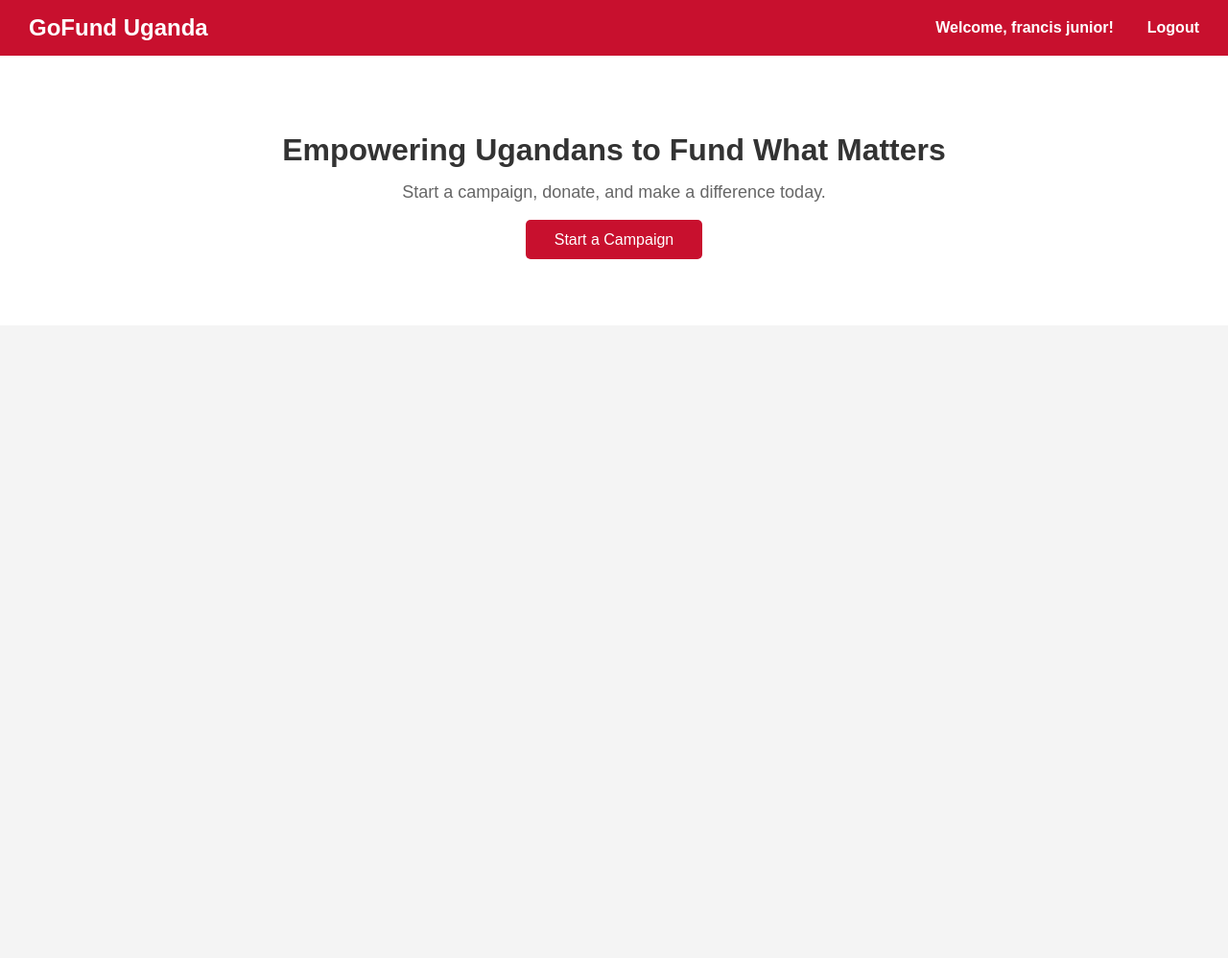
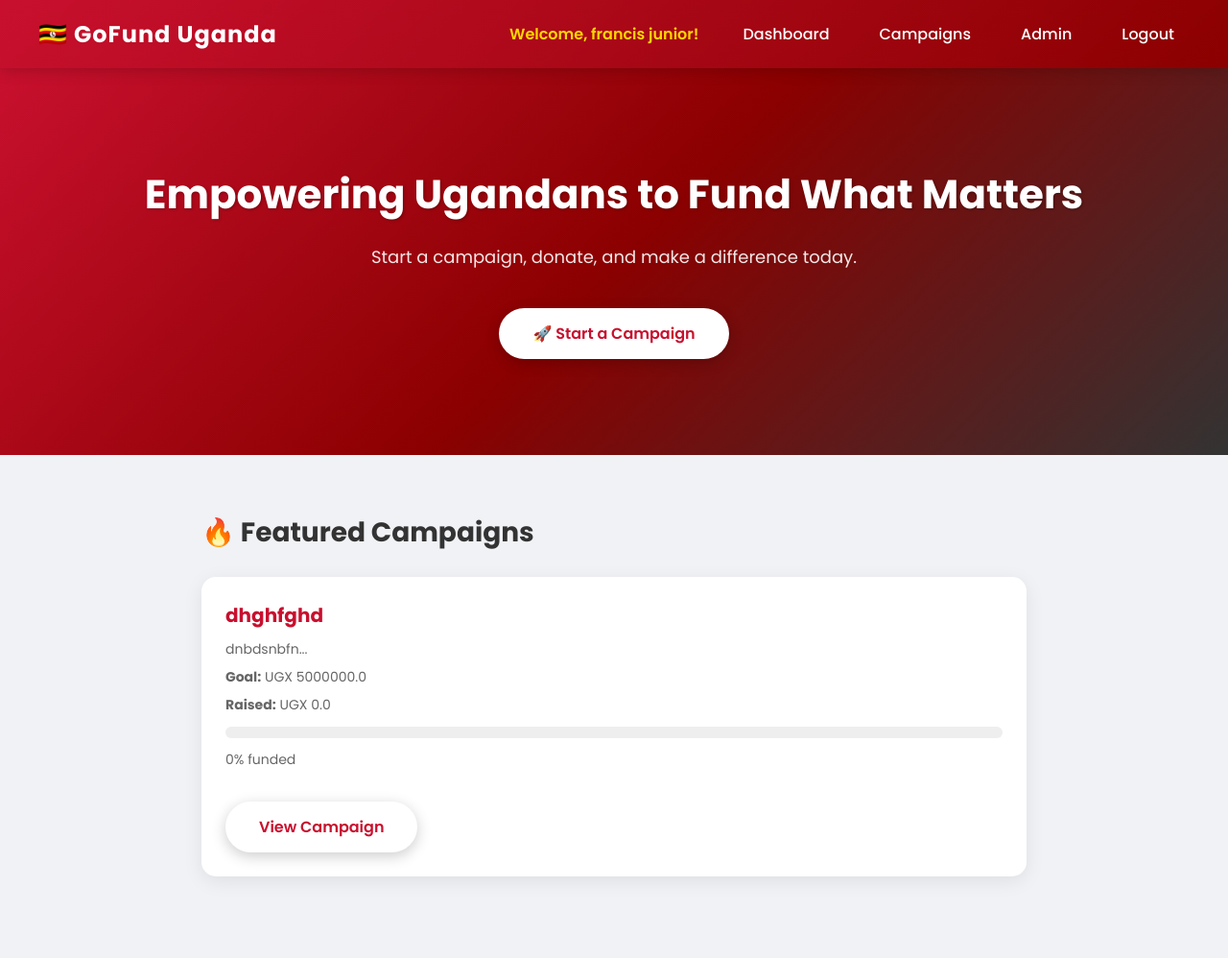
Before and after one commit to Eputoitfrancis/gofund-uganda, a Flask app: page / in a window 1280 px wide. Shown: the whole page at 96% size. Before the commit the page ends 270 px from the top, so only its background shows below. Run offline with Flask 3, Linux system fonts and the light colour scheme; a user stored in the database is signed in; data comes from the database, SQL or seed files in the repository.

Commit message:
Improved frontend design

```diff
--- a/app.py
+++ b/app.py
@@ -37,7 +37,8 @@
 
 @app.route('/')
 def home():
-    return render_template('index.html')
+    campaigns = Campaign.query.order_by(Campaign.id.desc()).limit(3).all()
+    return render_template('index.html', campaigns=campaigns)
 
 @app.route('/register', methods=['GET', 'POST'])
 def register():
--- a/static/css/style.css
+++ b/static/css/style.css
@@ -1,100 +1,149 @@
+@import url('https://fonts.googleapis.com/css2?family=Poppins:wght@300;400;500;600;700&display=swap');
+
 * {
     margin: 0;
     padding: 0;
     box-sizing: border-box;
-    font-family: Arial, sans-serif;
+    font-family: 'Poppins', sans-serif;
 }
 
 body {
-    background-color: #f4f4f4;
+    background-color: #f0f2f5;
+    color: #333;
 }
 
+/* NAVBAR */
 nav {
-    background-color: #c8102e;
-    padding: 15px 30px;
+    background: linear-gradient(135deg, #c8102e, #8b0000);
+    padding: 15px 40px;
     display: flex;
     align-items: center;
     gap: 20px;
+    box-shadow: 0 2px 15px rgba(0,0,0,0.2);
+    position: sticky;
+    top: 0;
+    z-index: 100;
 }
 
 nav h1 {
     color: white;
     flex: 1;
+    font-size: 24px;
+    font-weight: 700;
+    letter-spacing: 1px;
 }
 
 nav a {
     color: white;
     text-decoration: none;
-    font-weight: bold;
+    font-weight: 500;
+    padding: 8px 16px;
+    border-radius: 20px;
+    transition: background 0.3s;
+}
+
+nav a:hover {
+    background: rgba(255,255,255,0.2);
 }
 
 nav span {
-    color: yellow;
-    font-weight: bold;
-    margin-right: 15px;
+    color: #FFD700;
+    font-weight: 600;
+    margin-right: 10px;
 }
 
+/* HERO */
 .hero {
     text-align: center;
-    padding: 80px 20px;
-    background-color: #fff;
+    padding: 100px 20px;
+    background: linear-gradient(135deg, #c8102e 0%, #8b0000 50%, #333 100%);
+    color: white;
 }
 
 .hero h2 {
-    font-size: 32px;
-    color: #333;
-    margin-bottom: 15px;
+    font-size: 42px;
+    font-weight: 700;
+    margin-bottom: 20px;
+    text-shadow: 1px 1px 3px rgba(0,0,0,0.3);
 }
 
 .hero p {
     font-size: 18px;
-    color: #666;
-    margin-bottom: 30px;
+    margin-bottom: 40px;
+    opacity: 0.9;
 }
 
 .btn {
-    background-color: #c8102e;
-    color: white;
-    padding: 12px 30px;
+    background: white;
+    color: #c8102e;
+    padding: 14px 35px;
     text-decoration: none;
-    border-radius: 5px;
+    border-radius: 30px;
     font-size: 16px;
+    font-weight: 600;
+    transition: transform 0.3s, box-shadow 0.3s;
+    box-shadow: 0 4px 15px rgba(0,0,0,0.2);
+    display: inline-block;
 }
 
+.btn:hover {
+    transform: translateY(-2px);
+    box-shadow: 0 6px 20px rgba(0,0,0,0.3);
+}
+
+/* FORM */
 .form-container {
-    max-width: 400px;
+    max-width: 450px;
     margin: 60px auto;
     background: white;
     padding: 40px;
-    border-radius: 10px;
-    box-shadow: 0 2px 10px rgba(0,0,0,0.1);
+    border-radius: 20px;
+    box-shadow: 0 10px 40px rgba(0,0,0,0.1);
     text-align: center;
 }
 
 .form-container h2 {
-    margin-bottom: 20px;
-    color: #333;
+    margin-bottom: 25px;
+    color: #c8102e;
+    font-size: 26px;
+    font-weight: 700;
 }
 
-.form-container input {
+.form-container input,
+.form-container textarea {
     width: 100%;
-    padding: 12px;
+    padding: 14px;
     margin: 8px 0;
-    border: 1px solid #ddd;
-    border-radius: 5px;
+    border: 2px solid #eee;
+    border-radius: 10px;
     font-size: 14px;
+    transition: border 0.3s;
+    font-family: 'Poppins', sans-serif;
+}
+
+.form-container input:focus,
+.form-container textarea:focus {
+    border-color: #c8102e;
+    outline: none;
 }
 
 .form-container button {
     width: 100%;
-    padding: 12px;
-    background-color: #c8102e;
+    padding: 14px;
+    background: linear-gradient(135deg, #c8102e, #8b0000);
     color: white;
     border: none;
-    border-radius: 5px;
+    border-radius: 10px;
     font-size: 16px;
+    font-weight: 600;
     cursor: pointer;
     margin-top: 10px;
+    transition: transform 0.3s;
+    font-family: 'Poppins', sans-serif;
+}
+
+.form-container button:hover {
+    transform: translateY(-2px);
 }
 
 .form-container p {
@@ -105,177 +154,240 @@
 .form-container a {
     color: #c8102e;
     text-decoration: none;
+    font-weight: 600;
 }
 
 .error {
-    color: red;
-    margin-bottom: 10px;
+    color: #c8102e;
+    background: #ffe0e0;
+    padding: 10px;
+    border-radius: 8px;
+    margin-bottom: 15px;
+    font-size: 14px;
 }
 
+/* CAMPAIGNS */
 .campaigns-container {
-    max-width: 800px;
+    max-width: 900px;
     margin: 40px auto;
     padding: 20px;
 }
 
 .campaigns-container h2 {
-    margin-bottom: 20px;
+    margin-bottom: 25px;
     color: #333;
+    font-size: 28px;
+    font-weight: 700;
 }
 
 .campaign-card {
     background: white;
-    padding: 20px;
-    border-radius: 10px;
-    box-shadow: 0 2px 10px rgba(0,0,0,0.1);
-    margin-bottom: 20px;
+    padding: 25px;
+    border-radius: 15px;
+    box-shadow: 0 5px 20px rgba(0,0,0,0.08);
+    margin-bottom: 25px;
+    transition: transform 0.3s;
+}
+
+.campaign-card:hover {
+    transform: translateY(-3px);
 }
 
 .campaign-card h3 {
     color: #c8102e;
     margin-bottom: 10px;
+    font-size: 20px;
 }
 
 .campaign-card p {
     color: #666;
     margin-bottom: 8px;
+    font-size: 14px;
 }
 
 .progress-bar {
-    background-color: #ddd;
-    border-radius: 5px;
-    height: 10px;
-    margin: 10px 0;
+    background-color: #eee;
+    border-radius: 10px;
+    height: 12px;
+    margin: 12px 0;
 }
 
 .progress {
-    background-color: #c8102e;
-    height: 10px;
-    border-radius: 5px;
+    background: linear-gradient(135deg, #c8102e, #ff4444);
+    height: 12px;
+    border-radius: 10px;
+    transition: width 0.5s;
 }
 
-textarea {
-    width: 100%;
-    padding: 12px;
-    margin: 8px 0;
-    border: 1px solid #ddd;
-    border-radius: 5px;
-    font-size: 14px;
-    resize: vertical;
-}
-.donate-box {
-    background-color: #f9f9f9;
-    padding: 20px;
-    border-radius: 10px;
-    margin-top: 20px;
-    text-align: center;
-}
-
-.donate-box h3 {
-    color: #333;
-    margin-bottom: 15px;
-}
-
-.donate-box input {
-    width: 100%;
-    padding: 12px;
-    margin: 8px 0;
-    border: 1px solid #ddd;
-    border-radius: 5px;
-    font-size: 14px;
-}
-
-.donate-box button {
-    width: 100%;
-    padding: 12px;
-    background-color: #c8102e;
-    color: white;
-    border: none;
-    border-radius: 5px;
-    font-size: 16px;
-    cursor: pointer;
-    margin-top: 10px;
-}
+/* DASHBOARD */
 .dashboard-stats {
     display: flex;
     gap: 20px;
     margin-bottom: 30px;
+    flex-wrap: wrap;
 }
 
 .stat-card {
     background: white;
-    padding: 20px;
-    border-radius: 10px;
-    box-shadow: 0 2px 10px rgba(0,0,0,0.1);
+    padding: 25px;
+    border-radius: 15px;
+    box-shadow: 0 5px 20px rgba(0,0,0,0.08);
     text-align: center;
     flex: 1;
+    min-width: 150px;
 }
 
 .stat-card h3 {
     font-size: 28px;
     color: #c8102e;
     margin-bottom: 5px;
+    font-weight: 700;
 }
 
 .stat-card p {
     color: #666;
     font-size: 14px;
 }
+
+/* SEARCH */
 .search-form {
     display: flex;
     gap: 10px;
-    margin-bottom: 20px;
+    margin-bottom: 25px;
 }
 
 .search-form input {
     flex: 1;
-    padding: 12px;
-    border: 1px solid #ddd;
-    border-radius: 5px;
+    padding: 14px;
+    border: 2px solid #eee;
+    border-radius: 10px;
     font-size: 14px;
+    font-family: 'Poppins', sans-serif;
+    transition: border 0.3s;
+}
+
+.search-form input:focus {
+    border-color: #c8102e;
+    outline: none;
 }
 
 .search-form button {
-    padding: 12px 25px;
-    background-color: #c8102e;
+    padding: 14px 25px;
+    background: linear-gradient(135deg, #c8102e, #8b0000);
     color: white;
     border: none;
-    border-radius: 5px;
+    border-radius: 10px;
     font-size: 14px;
+    font-weight: 600;
     cursor: pointer;
+    font-family: 'Poppins', sans-serif;
 }
+
+/* DONATE BOX */
+.donate-box {
+    background: linear-gradient(135deg, #fff5f5, #ffe0e0);
+    padding: 25px;
+    border-radius: 15px;
+    margin-top: 20px;
+    text-align: center;
+    border: 2px solid #ffcccc;
+}
+
+.donate-box h3 {
+    color: #c8102e;
+    margin-bottom: 15px;
+    font-size: 20px;
+}
+
+.donate-box input {
+    width: 100%;
+    padding: 14px;
+    margin: 8px 0;
+    border: 2px solid #eee;
+    border-radius: 10px;
+    font-size: 14px;
+    font-family: 'Poppins', sans-serif;
+}
+
+.donate-box button {
+    width: 100%;
+    padding: 14px;
+    background: linear-gradient(135deg, #c8102e, #8b0000);
+    color: white;
+    border: none;
+    border-radius: 10px;
+    font-size: 16px;
+    font-weight: 600;
+    cursor: pointer;
+    margin-top: 10px;
+    font-family: 'Poppins', sans-serif;
+    transition: transform 0.3s;
+}
+
+.donate-box button:hover {
+    transform: translateY(-2px);
+}
+
+/* CAMPAIGN IMAGE */
+.campaign-image {
+    width: 100%;
+    height: 250px;
+    object-fit: cover;
+    border-radius: 10px;
+    margin-bottom: 15px;
+}
+
+/* ADMIN TABLE */
 .admin-table {
     width: 100%;
     border-collapse: collapse;
     background: white;
-    border-radius: 10px;
+    border-radius: 15px;
     overflow: hidden;
-    box-shadow: 0 2px 10px rgba(0,0,0,0.1);
+    box-shadow: 0 5px 20px rgba(0,0,0,0.08);
     margin-bottom: 30px;
 }
 
 .admin-table th {
-    background-color: #c8102e;
+    background: linear-gradient(135deg, #c8102e, #8b0000);
     color: white;
-    padding: 12px;
+    padding: 14px;
     text-align: left;
+    font-weight: 600;
 }
 
 .admin-table td {
-    padding: 12px;
-    border-bottom: 1px solid #ddd;
+    padding: 12px 14px;
+    border-bottom: 1px solid #eee;
     color: #333;
+    font-size: 14px;
 }
 
 .admin-table tr:hover {
-    background-color: #f9f9f9;
+    background-color: #fff5f5;
 }
 
 .delete-btn {
-    background-color: #c8102e;
+    background: linear-gradient(135deg, #c8102e, #8b0000);
     color: white;
-    padding: 5px 10px;
-    border-radius: 5px;
+    padding: 6px 12px;
+    border-radius: 8px;
     text-decoration: none;
     font-size: 12px;
+    font-weight: 600;
+    transition: transform 0.3s;
 }
+
+.delete-btn:hover {
+    transform: translateY(-1px);
+}
+
+/* FLASH MESSAGES */
+.flash-message {
+    background: linear-gradient(135deg, #c8102e, #8b0000);
+    color: white;
+    padding: 12px 20px;
+    text-align: center;
+    font-weight: 500;
+    font-size: 14px;
+}
--- a/templates/index.html
+++ b/templates/index.html
@@ -9,11 +9,17 @@
 <body>
 
     <nav>
-        <h1>GoFund Uganda</h1>
+        <h1>🇺🇬 GoFund Uganda</h1>
         {% if session.get('user_id') %}
-            <span style="color:white">Welcome, {{ session['username'] }}!</span>
+            <span>Welcome, {{ session['username'] }}!</span>
+            <a href="/dashboard">Dashboard</a>
+            <a href="/campaigns">Campaigns</a>
+            {% if session.get('is_admin') %}
+                <a href="/admin">Admin</a>
+            {% endif %}
             <a href="/logout">Logout</a>
         {% else %}
+            <a href="/campaigns">Campaigns</a>
             <a href="/login">Login</a>
             <a href="/register">Register</a>
         {% endif %}
@@ -23,10 +29,34 @@
         <h2>Empowering Ugandans to Fund What Matters</h2>
         <p>Start a campaign, donate, and make a difference today.</p>
         {% if session.get('user_id') %}
-            <a href="/campaigns/new" class="btn">Start a Campaign</a>
+            <a href="/campaigns/new" class="btn">🚀 Start a Campaign</a>
         {% else %}
-            <a href="/register" class="btn">Get Started</a>
+            <a href="/register" class="btn">🚀 Get Started Today</a>
         {% endif %}
+    </div>
+
+    <div class="campaigns-container">
+        <h2>🔥 Featured Campaigns</h2>
+        {% for campaign in campaigns %}
+        <div class="campaign-card">
+            {% if campaign.image %}
+                <img src="{{ url_for('static', filename='uploads/' + campaign.image) }}"
+                     alt="{{ campaign.title }}" class="campaign-image">
+            {% endif %}
+            <h3>{{ campaign.title }}</h3>
+            <p>{{ campaign.description[:100] }}...</p>
+            <p><strong>Goal:</strong> UGX {{ campaign.goal }}</p>
+            <p><strong>Raised:</strong> UGX {{ campaign.raised }}</p>
+            <div class="progress-bar">
+                <div class="progress" style="width: {{ [[(campaign.raised / campaign.goal * 100)|int, 0]|max, 100]|min }}%"></div>
+            </div>
+            <p>{{ (campaign.raised / campaign.goal * 100)|int }}% funded</p>
+            <br>
+            <a href="/campaigns/{{ campaign.id }}" class="btn">View Campaign</a>
+        </div>
+        {% else %}
+            <p>No campaigns yet. <a href="/campaigns/new">Be the first to start one!</a></p>
+        {% endfor %}
     </div>
 
 </body>
```
